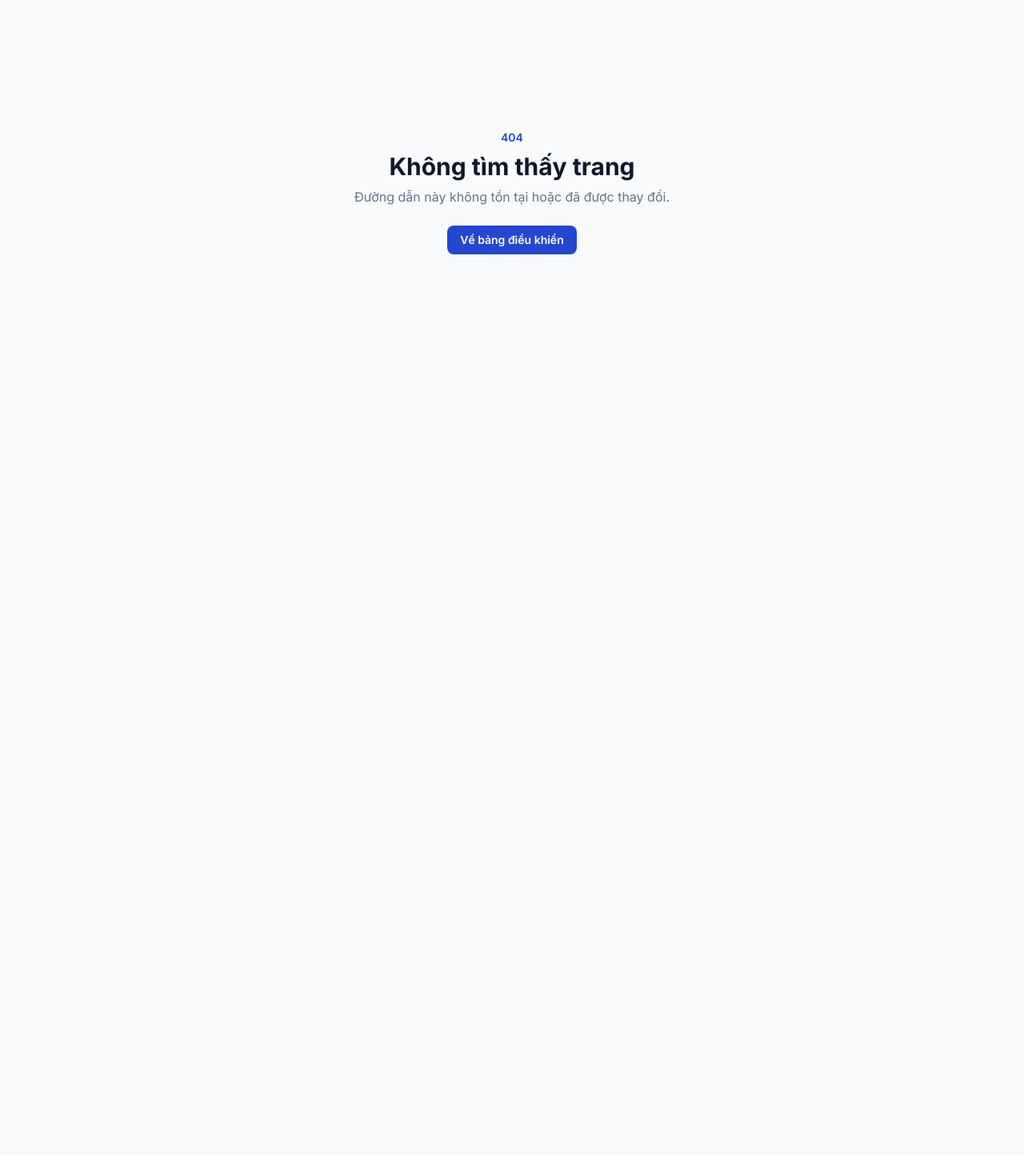
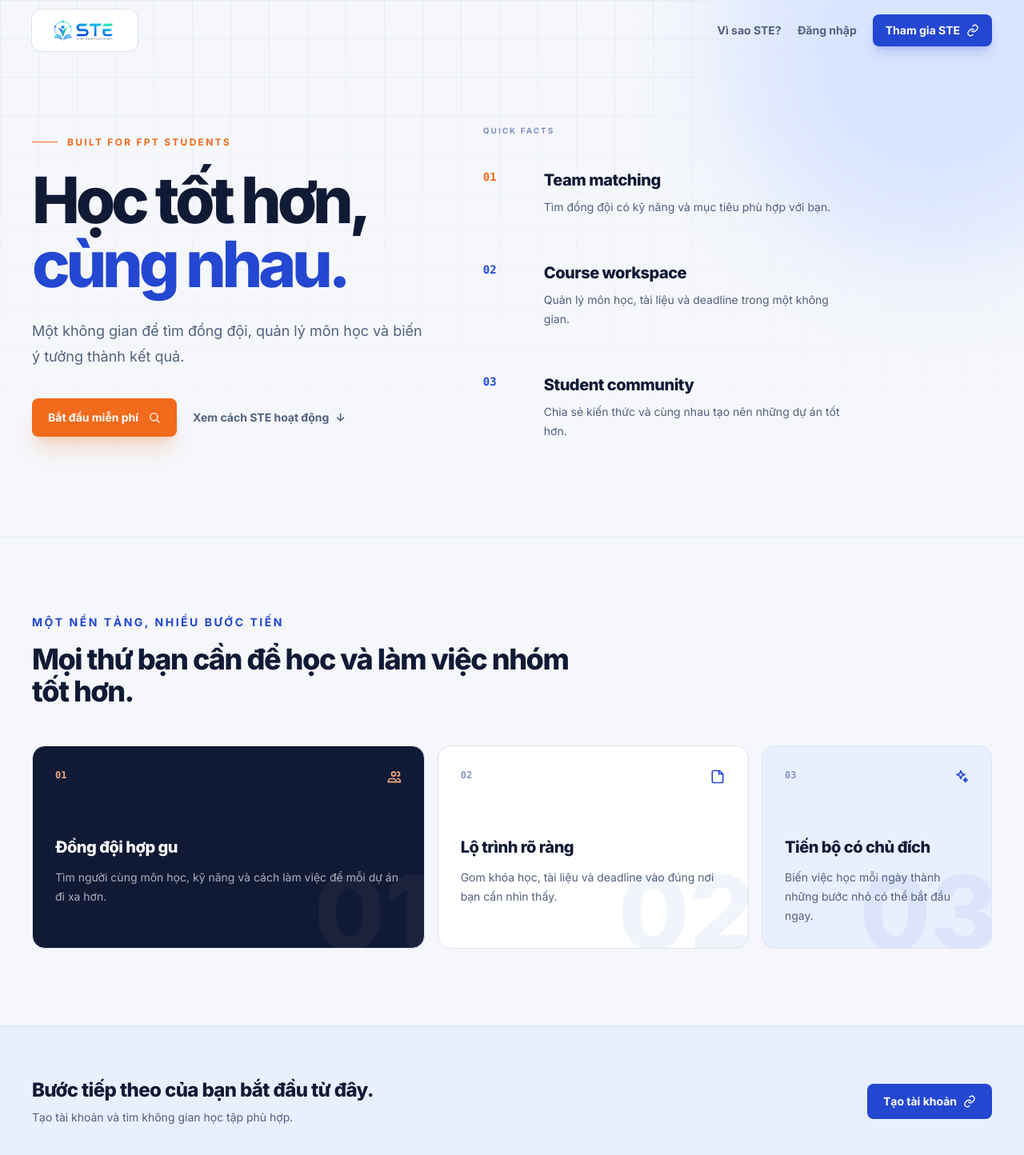
Before and after one commit to Summer2026SDN302/research-by-learning-project-team-1, a React (Vite) app in the folder frontend/: page / in a window 1280 px wide. Before the commit this address had no page. Shown: the top 1444 px of the page at 80% size. Before the commit the page ends 800 px from the top, so only its background shows below. Built offline with nearby package versions, Linux system fonts and the light colour scheme.

Commit message:
feat(frontend): add public home page

```diff
--- a/frontend/src/App.jsx
+++ b/frontend/src/App.jsx
@@ -25,6 +25,7 @@ import StudentDirectoryPage from './pages/StudentDirectoryPage';
 import StudentPublicProfilePage from './pages/StudentPublicProfilePage';
 import NotFoundPage from './pages/NotFoundPage';
 import ForbiddenPage from './pages/ForbiddenPage';
+import HomePage from './pages/HomePage';
 import InvitationsPage from './pages/student/InvitationsPage';
 import AdminWorkspacePage from './pages/admin/AdminWorkspacePage';
 
@@ -46,6 +47,7 @@ import ModerationPage from './pages/admin/ModerationPage';
 
 const App = () => (
   <Routes>
+    <Route path="/" element={<HomePage />} />
     <Route path="/login" element={<GuestRoute><LoginPage /></GuestRoute>} />
     <Route path="/register" element={<GuestRoute><RegisterPage /></GuestRoute>} />
     <Route path="/forgot-password" element={<GuestRoute><ForgotPasswordPage /></GuestRoute>} />
--- /dev/null
+++ b/frontend/src/pages/HomePage.jsx
@@ -0,0 +1,109 @@
+import { Link } from 'react-router-dom';
+import Icon from '../components/common/Icon';
+import { useAuth } from '../context/AuthContext';
+
+const PILLARS = [
+  {
+    number: '01',
+    icon: 'teams',
+    title: 'Đồng đội hợp gu',
+    description: 'Tìm người cùng môn học, kỹ năng và cách làm việc để mỗi dự án đi xa hơn.',
+  },
+  {
+    number: '02',
+    icon: 'courses',
+    title: 'Lộ trình rõ ràng',
+    description: 'Gom khóa học, tài liệu và deadline vào đúng nơi bạn cần nhìn thấy.',
+  },
+  {
+    number: '03',
+    icon: 'sparkles',
+    title: 'Tiến bộ có chủ đích',
+    description: 'Biến việc học mỗi ngày thành những bước nhỏ có thể bắt đầu ngay.',
+  },
+];
+
+const HomePage = () => {
+  const { user } = useAuth();
+  const actionHref = user ? '/app' : '/register';
+
+  return (
+    <main className="min-h-screen overflow-hidden bg-[#f5f7fb] text-[#111a35]">
+      <section className="relative border-b border-[#dce3f1]">
+        <div className="pointer-events-none absolute inset-0 bg-[linear-gradient(to_right,rgba(33,59,145,0.055)_1px,transparent_1px),linear-gradient(to_bottom,rgba(33,59,145,0.055)_1px,transparent_1px)] bg-[size:48px_48px] [mask-image:linear-gradient(to_bottom,black_0%,transparent_88%)]" />
+        <div className="pointer-events-none absolute right-[-9rem] top-[-12rem] h-[32rem] w-[32rem] rounded-full bg-[#d9e4ff] blur-3xl" />
+
+        <nav className="relative mx-auto flex h-[76px] max-w-7xl items-center justify-between px-6 lg:px-10">
+          <Link to="/" aria-label="STE trang chủ" className="rounded-xl bg-white px-3 py-2 shadow-sm ring-1 ring-[#dce3f1] transition hover:-translate-y-0.5">
+            <img src="/logo-web.png" alt="STE - Smart Student Environment" className="h-9 w-auto max-w-[180px] object-contain" />
+          </Link>
+          <div className="flex items-center gap-2 text-sm font-bold sm:gap-5">
+            <a href="#why-ste" className="hidden text-[#52617f] transition hover:text-[#2447d1] md:inline">Vì sao STE?</a>
+            {!user && <Link to="/login" className="hidden text-[#52617f] transition hover:text-[#2447d1] sm:inline">Đăng nhập</Link>}
+            <Link to={actionHref} className="inline-flex items-center gap-2 rounded-lg bg-[#2447d1] px-4 py-2.5 text-white shadow-lg shadow-[#2447d1]/20 transition hover:-translate-y-0.5 hover:bg-[#1f38a8] focus:outline-none focus:ring-2 focus:ring-[#2447d1] focus:ring-offset-2">
+              {user ? 'Mở ứng dụng' : 'Tham gia STE'}
+              <Icon name="link" className="h-4 w-4" />
+            </Link>
+          </div>
+        </nav>
+
+        <div className="relative mx-auto max-w-7xl px-6 pb-20 pt-14 lg:px-10 lg:pb-24 lg:pt-16">
+          <div className="grid gap-12 lg:grid-cols-[0.88fr_1.12fr] lg:items-center lg:gap-16">
+            <div className="relative max-w-xl">
+              <p className="mb-6 flex items-center gap-3 text-xs font-bold uppercase tracking-[0.19em] text-[#f26a1b]"><span className="h-px w-8 bg-[#f26a1b]" /> Built for FPT students</p>
+              <h1 className="max-w-[620px] text-[3.3rem] font-black leading-[0.97] tracking-[-0.065em] text-[#111a35] sm:text-6xl lg:text-[5rem]">Học tốt hơn,<span className="block text-[#2447d1]">cùng nhau.</span></h1>
+              <p className="mt-7 max-w-[34rem] text-base leading-7 text-[#52617f] sm:text-lg sm:leading-8">Một không gian để tìm đồng đội, quản lý môn học và biến ý tưởng thành kết quả.</p>
+              <div className="mt-9 flex flex-wrap items-center gap-4">
+                <Link to={actionHref} className="inline-flex items-center gap-3 rounded-lg bg-[#f26a1b] px-5 py-3.5 text-sm font-bold text-white shadow-xl shadow-[#f26a1b]/20 transition hover:-translate-y-0.5 hover:bg-[#dc5510] active:translate-y-px focus:outline-none focus:ring-2 focus:ring-[#f26a1b] focus:ring-offset-2">{user ? 'Vào không gian học tập' : 'Bắt đầu miễn phí'}<Icon name="search" className="h-4 w-4" /></Link>
+                <a href="#why-ste" className="inline-flex items-center gap-2 px-1 py-3 text-sm font-bold text-[#52617f] transition hover:text-[#2447d1]">Xem cách STE hoạt động <span aria-hidden="true">↓</span></a>
+              </div>
+            </div>
+            <div className="hidden lg:block">
+              <div className="py-4 text-[10px] font-bold uppercase tracking-[0.2em] text-[#8092c0]"><span>Quick facts</span></div>
+              <div className="space-y-2">
+                <div className="grid grid-cols-[56px_1fr] gap-5 rounded-xl py-6 transition hover:bg-white/70">
+                  <span className="font-mono text-sm font-bold text-[#f26a1b]">01</span>
+                  <div><h2 className="text-xl font-black tracking-tight text-[#111a35]">Team matching</h2><p className="mt-2 max-w-sm text-sm leading-6 text-[#52617f]">Tìm đồng đội có kỹ năng và mục tiêu phù hợp với bạn.</p></div>
+                </div>
+                <div className="grid grid-cols-[56px_1fr] gap-5 rounded-xl py-6 transition hover:bg-white/70">
+                  <span className="font-mono text-sm font-bold text-[#2447d1]">02</span>
+                  <div><h2 className="text-xl font-black tracking-tight text-[#111a35]">Course workspace</h2><p className="mt-2 max-w-sm text-sm leading-6 text-[#52617f]">Quản lý môn học, tài liệu và deadline trong một không gian.</p></div>
+                </div>
+                <div className="grid grid-cols-[56px_1fr] gap-5 rounded-xl py-6 transition hover:bg-white/70">
+                  <span className="font-mono text-sm font-bold text-[#2447d1]">03</span>
+                  <div><h2 className="text-xl font-black tracking-tight text-[#111a35]">Student community</h2><p className="mt-2 max-w-sm text-sm leading-6 text-[#52617f]">Chia sẻ kiến thức và cùng nhau tạo nên những dự án tốt hơn.</p></div>
+                </div>
+              </div>
+            </div>
+          </div>
+        </div>
+      </section>
+
+      <section id="why-ste" className="mx-auto max-w-7xl px-6 py-20 lg:px-10 lg:py-24">
+        <div className="max-w-2xl">
+          <p className="text-sm font-bold uppercase tracking-[0.18em] text-[#2447d1]">Một nền tảng, nhiều bước tiến</p>
+          <h2 className="mt-4 text-3xl font-black leading-tight tracking-[-0.04em] text-[#111a35] sm:text-4xl">Mọi thứ bạn cần để học và làm việc nhóm tốt hơn.</h2>
+        </div>
+        <div className="mt-12 grid gap-4 md:grid-cols-12">
+          {PILLARS.map((pillar, index) => (
+            <article key={pillar.number} className={`group relative overflow-hidden rounded-2xl border border-[#dce3f1] p-7 transition duration-300 hover:-translate-y-1 hover:border-[#aebff1] hover:shadow-[0_20px_45px_-28px_rgba(36,71,209,0.6)] ${index === 0 ? 'bg-[#111a35] text-white md:col-span-5' : index === 1 ? 'bg-white md:col-span-4' : 'bg-[#e8efff] md:col-span-3'}`}>
+              <div className="flex items-start justify-between"><span className={`font-mono text-xs font-bold ${index === 0 ? 'text-[#f7a77c]' : 'text-[#8092c0]'}`}>{pillar.number}</span><Icon name={pillar.icon} className={`h-5 w-5 ${index === 0 ? 'text-[#f7a77c]' : 'text-[#2447d1]'}`} /></div>
+              <h3 className="mt-16 text-xl font-black tracking-tight">{pillar.title}</h3>
+              <p className={`mt-3 text-sm leading-6 ${index === 0 ? 'text-white/65' : 'text-[#52617f]'}`}>{pillar.description}</p>
+              <span className={`absolute -bottom-5 -right-2 text-[8rem] font-black leading-none transition group-hover:translate-x-1 ${index === 0 ? 'text-white/[0.04]' : 'text-[#2447d1]/[0.06]'}`}>{pillar.number}</span>
+            </article>
+          ))}
+        </div>
+      </section>
+
+      <section className="border-t border-[#dce3f1] bg-[#e8efff]">
+        <div className="mx-auto flex max-w-7xl flex-col gap-8 px-6 py-14 sm:flex-row sm:items-center sm:justify-between lg:px-10 lg:py-16">
+          <div><p className="text-2xl font-black tracking-tight text-[#111a35]">Bước tiếp theo của bạn bắt đầu từ đây.</p><p className="mt-2 text-sm text-[#52617f]">Tạo tài khoản và tìm không gian học tập phù hợp.</p></div>
+          <Link to={actionHref} className="inline-flex shrink-0 items-center justify-center gap-2 rounded-lg bg-[#2447d1] px-5 py-3 text-sm font-bold text-white transition hover:bg-[#1f38a8] focus:outline-none focus:ring-2 focus:ring-[#2447d1] focus:ring-offset-2">{user ? 'Mở ứng dụng' : 'Tạo tài khoản'} <Icon name="link" className="h-4 w-4" /></Link>
+        </div>
+      </section>
+    </main>
+  );
+};
+
+export default HomePage;
```
